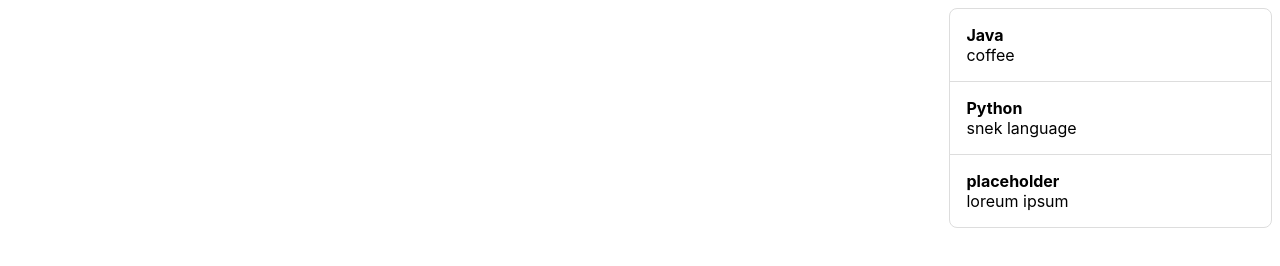
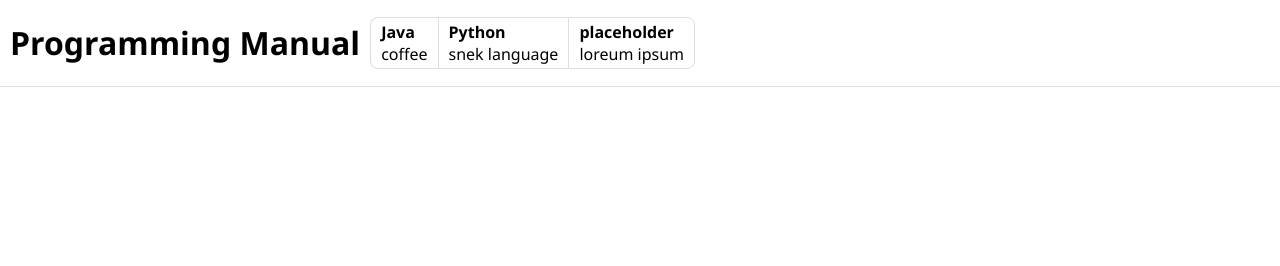
Before and after one commit to likhithaisukapalli/programming-manual, a plain HTML site: page index.html in a window 1280 px wide. Drawn offline with Linux system fonts and the light colour scheme.

Commit message:
cleanup and switch to header navbar

```diff
--- a/index.html
+++ b/index.html
@@ -1,51 +1,70 @@
+<!DOCTYPE html>
+<html lang="en">
+
 <!-- https://stackoverflow.com/questions/37770620/how-to-include-markdown-md-files-inside-html-files -->
 <!-- Lightweight client-side loader that feature-detects and load polyfills only when necessary -->
+<!-- TODO ensure license requirements met -->
 <script src="https://cdn.jsdelivr.net/npm/@webcomponents/webcomponentsjs@2/webcomponents-loader.min.js"></script>
 
 <!-- Load the element definition -->
+<!-- TODO ensure license requirements met -->
 <script type="module" src="https://cdn.jsdelivr.net/gh/zerodevx/zero-md@1/src/zero-md.min.js"></script>
 
-<title>WIP</title>
+<title>Programming Manual</title>
+<link rel="stylesheet" href="./style.css">
 
-<div id="bigcontainer" class="grid-container hide">
-    <div class="grid-child">
-        <zero-md id="leftmd" class="side" src="./landing.md"></zero-md>
+<header>
+    <h1><a href="#home">Programming Manual</a></h1>
+
+    <!-- TODO This list should be dynamically populated -->
+    <!-- TODO This should eventually become a dropdown menu instead -->
+    <div class="horizontal-list-group">
+        <a href="#example1" class="horizontal-list-group-item">
+            <b>Java</b>
+            <p>coffee</p>
+        </a>
+        <a href="#example2" class="horizontal-list-group-item">
+            <b>Python</b>
+            <p>snek language</p>
+        </a>
+        <a href="#example3" class="horizontal-list-group-item">
+            <b>placeholder</b>
+            <p>loreum ipsum</p>
+        </a>
     </div>
 
-    <div class="grid-child">
-        <!-- <zero-md id="rightmd" class="side" src="pages/example1.md"></zero-md> -->
+</header>
 
-        <!-- This list could be dynamiclly generated, but for now it is not -->
-        <div class="list-group">
-            <a href="#example1" class="list-group-item">
-                <b class="list-group-item-heading">Java</b>
-                <p class="list-group-item-text">coffee</p>
-            </a>
-            <a href="#example2" class="list-group-item">
-                <b class="list-group-item-heading">Python</b>
-                <p class="list-group-item-text">snek language</p>
-            </a>
-            <a href="#example3" class="list-group-item">
-                <b class="list-group-item-heading">placeholder</b>
-                <p class="list-group-item-text">loreum ipsum</p>
-            </a>
-        </div>
-    </div>
+<div style="margin-left: 10px; margin-right: 10px">
+    <zero-md id="markdown-display" class="side" src="landing.md"></zero-md>
 </div>
 
-<link rel="stylesheet" href="./style.css">
+</html>
 
 <script>
+    const markdown_display = document.getElementById("markdown-display");
+
     window.location.hash = "";
-    const panel = document.getElementById("leftmd");
     window.onhashchange = async function () {
-        if(window.location.hash === "" || window.location.hash === "#"){
+        if (window.location.hash === "") { // invalid
             return;
         }
-        panel.setAttribute('src', `pages/${window.location.hash.slice(1)}.md`)
-        panel.classList.add("hide");
-        // This could be done better
-        setTimeout(async()=>{await panel.render(); panel.classList.remove("hide")},420);
+
+        // hide markdown display
+        markdown_display.classList.add("hide");
+
+        // change displayed markdown file
+        if (window.location.hash === "#home") { // we are returning to the homepage
+            markdown_display.setAttribute('src', 'landing.md')
+        } else { // else navigate to language file
+            markdown_display.setAttribute('src', `pages/${window.location.hash.slice(1)}.md`)
+        }
+
+        // TODO This could be done better
+        // render markdown display back in
+        setTimeout(async() => {
+            await markdown_display.render();
+            markdown_display.classList.remove("hide");
+        }, 420);
     }
-    setTimeout(async()=>{document.getElementById("bigcontainer").classList.remove("hide");},500);
 </script>
--- a/style.css
+++ b/style.css
@@ -1,3 +1,88 @@
+/*
+ * setup
+ */
+
+:root {
+    --color-primary: white;
+    --color-primary-text: black;
+    --color-secondary: #dddddd;
+    --color-secondary-text: black;
+}
+
+html {
+    overflow-y: auto;
+    font-family: "Segoe UI", sans-serif;
+}
+
+body {
+    padding: 0;
+    margin: 0;
+}
+
+a {
+    color: var(--color-primary-text);
+    text-decoration: none;
+}
+
+/*
+ * navigation header
+ */
+
+header {
+    height: fit-content;
+    border-bottom: 1px solid var(--color-secondary);
+    margin-bottom: 10px;
+
+    display: flex;
+    flex-wrap: wrap;
+    align-items: center;
+    justify-content: left;
+}
+
+header > * {
+    padding-left: 10px;
+}
+
+/*
+ * horizontal list group
+ */
+
+.horizontal-list-group {
+    display: flex;
+}
+
+.horizontal-list-group-item {
+    display: block;
+    border: 1px solid var(--color-secondary);
+    border-right: none;
+    padding: 3px 10px 3px 10px;
+}
+
+.horizontal-list-group-item:hover {
+    background-color: var(--color-secondary);
+}
+
+.horizontal-list-group-item:first-child {
+    border-top-left-radius: 8px;
+    border-bottom-left-radius: 8px;
+}
+
+.horizontal-list-group-item:last-child {
+    border-top-right-radius: 8px;
+    border-bottom-right-radius: 8px;
+    border-right: 1px solid var(--color-secondary);
+}
+
+a.horizontal-list-group-item * {
+    display: block;
+    margin-top: 0;
+    margin-bottom: 0;
+}
+
+/*
+ * transition
+ */
+
 .hide {
     opacity: 0 !important;
 }
@@ -6,45 +91,3 @@
     opacity: 1;
     transition: opacity 0.4s;
 }
-
-.grid-container {
-    display: grid;
-    grid-template-columns: 1fr 0.35fr;
-    grid-gap: 20px;
-}
-
-.list-group-item:first-child {
-    border-top-left-radius: 8px;
-    border-top-right-radius: 8px;
-}
-
-.list-group-item {
-    position: relative;
-    display: block;
-    padding: 1em;
-    margin-bottom: -1px;
-    background-color: #fff;
-    border: 1px solid #ddd;
-}
-
-a.list-group-item {
-    color: black;
-    text-decoration: none;
-}
-
-a.list-group-item * {
-    display: block;
-    margin-top: 0;
-    margin-bottom: 0;
-    font-family: -apple-system, BlinkMacSystemFont, "Segoe UI", Helvetica, Arial, sans-serif, "Apple Color Emoji", "Segoe UI Emoji", "Segoe UI Symbol";
-}
-
-.list-group-item:last-child {
-    margin-bottom: 0;
-    border-bottom-right-radius: 8px;
-    border-bottom-left-radius: 8px;
-}
-
-html {
-    overflow-y: scroll;
-}
```
